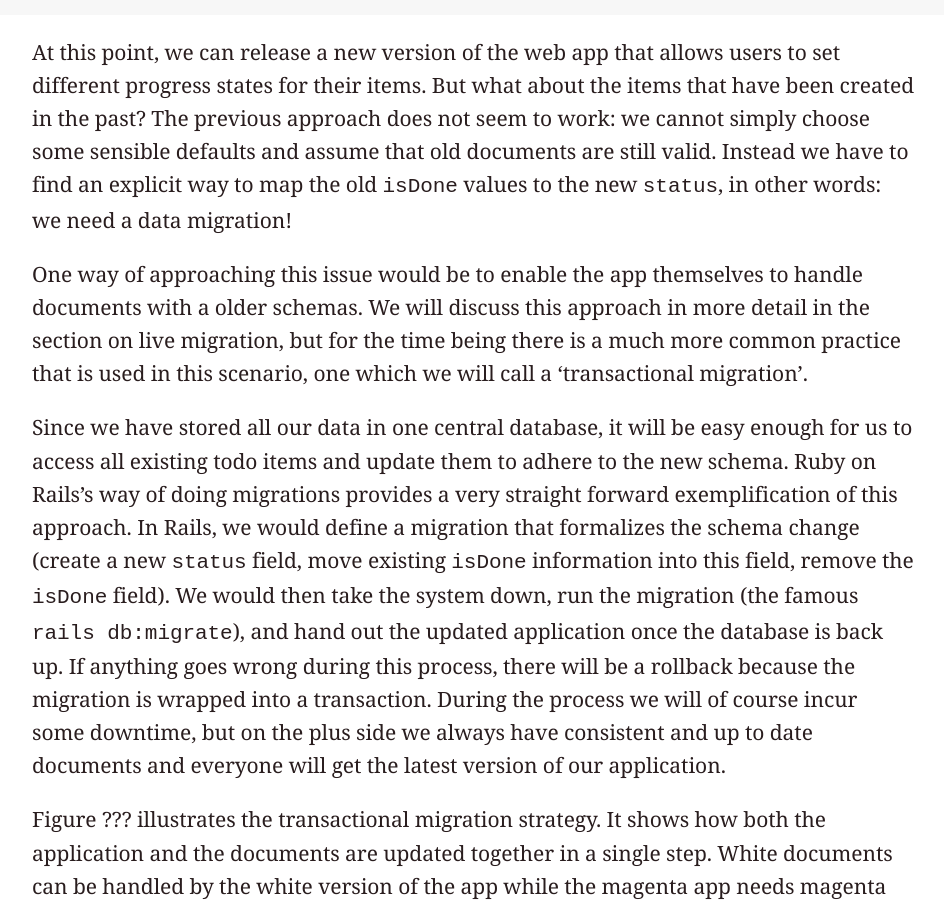
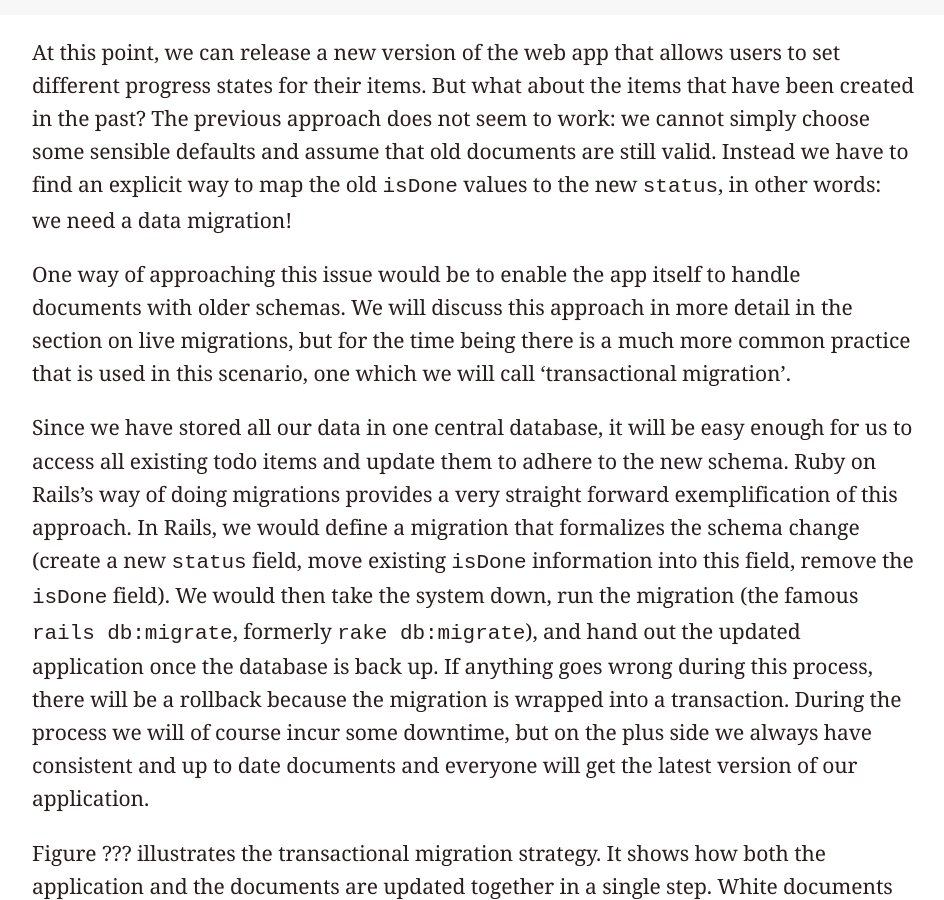
Before and after one commit to jo/sync-tank, a Jekyll site: the page built from migrations.md, in a window 1280 px wide and 900 px high, scrolled down 12915 px. Shown: the whole window, without its empty margins (96-1040 px from the left). Built offline with Jekyll 4.4.1, drawn with Linux system fonts in a browser that asks for light colours; our own code applies the rules of GitHub Pages for plain Markdown files.

Commit message:
change some words

```diff
--- a/migrations.md
+++ b/migrations.md
@@ -200,9 +200,9 @@ We already have the `isDone` property in place that keeps track of an item's pro
 
 At this point, we can release a new version of the web app that allows users to set different progress states for their items. But what about the items that have been created in the past? The previous approach does not seem to work: we cannot simply choose some sensible defaults and assume that old documents are still valid. Instead we have to find an explicit way to map the old `isDone` values to the new `status`, in other words: we need a data migration!
 
-One way of approaching this issue would be to enable the app themselves to handle documents with a older schemas. We will discuss this approach in more detail in the section on live migration, but for the time being there is a much more common practice that is used in this scenario, one which we will call a 'transactional migration'.
+One way of approaching this issue would be to enable the app itself to handle documents with older schemas. We will discuss this approach in more detail in the section on live migrations, but for the time being there is a much more common practice that is used in this scenario, one which we will call 'transactional migration'.
 
-Since we have stored all our data in one central database, it will be easy enough for us to access all existing todo items and update them to adhere to the new schema. Ruby on Rails's way of doing migrations provides a very straight forward exemplification of this approach. In Rails, we would define a migration that formalizes the schema change (create a new `status` field, move existing `isDone` information into this field, remove the `isDone` field). We would then take the system down, run the migration (the famous `rails db:migrate`), and hand out the updated application once the database is back up. If anything goes wrong during this process, there will be a rollback because the migration is wrapped into a transaction. During the process we will of course incur some downtime, but on the plus side we always have consistent and up to date documents and everyone will get the latest version of our application.
+Since we have stored all our data in one central database, it will be easy enough for us to access all existing todo items and update them to adhere to the new schema. Ruby on Rails's way of doing migrations provides a very straight forward exemplification of this approach. In Rails, we would define a migration that formalizes the schema change (create a new `status` field, move existing `isDone` information into this field, remove the `isDone` field). We would then take the system down, run the migration (the famous `rails db:migrate`, formerly `rake db:migrate`), and hand out the updated application once the database is back up. If anything goes wrong during this process, there will be a rollback because the migration is wrapped into a transaction. During the process we will of course incur some downtime, but on the plus side we always have consistent and up to date documents and everyone will get the latest version of our application.
 
 Figure ??? illustrates the transactional migration strategy. It shows how both the application and the documents are updated together in a single step. White documents can be handled by the white version of the app while the magenta app needs magenta documents. A special case is the two-colored document. There might be documents that do not need to change during a migration and that can be handled by multiple versions of the client. Think of the settings document we have just added. Even because we have to change the structure of todo items does not mean we have to change how the settings document looks.
 
```
